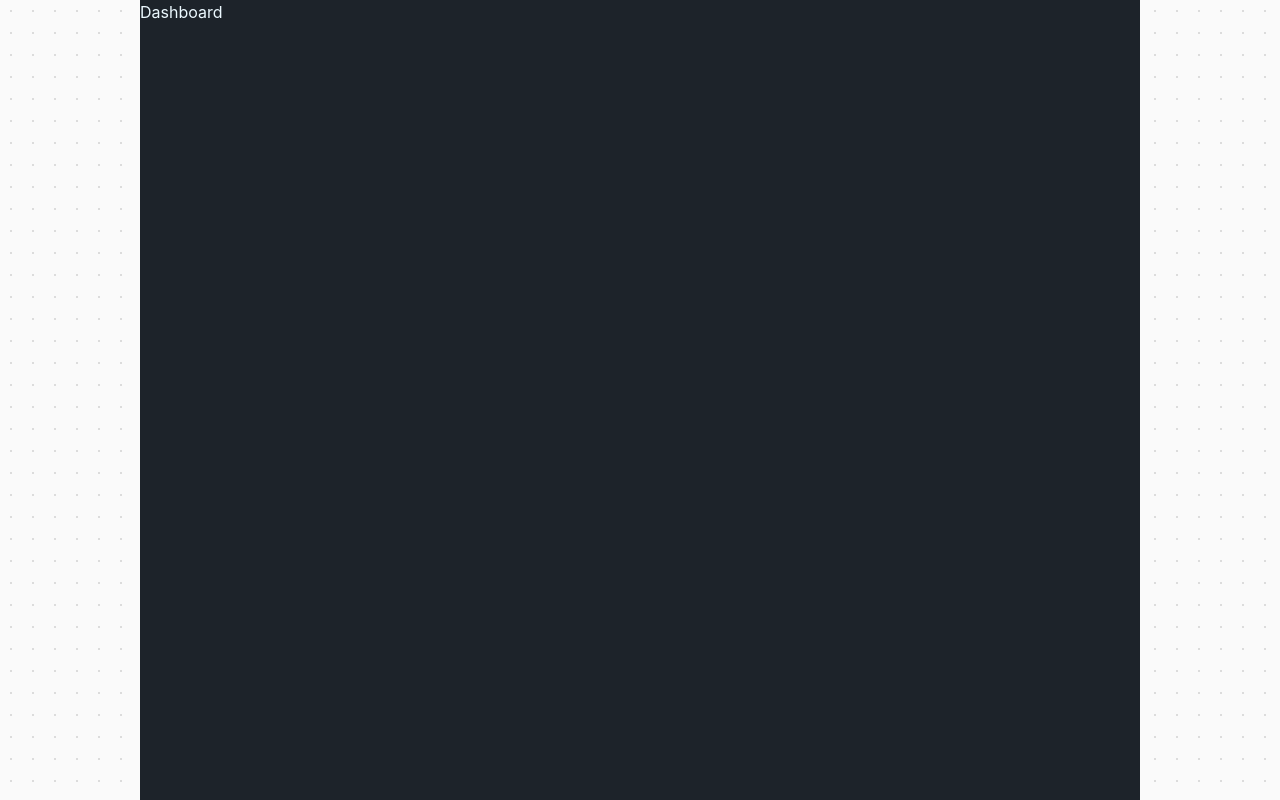
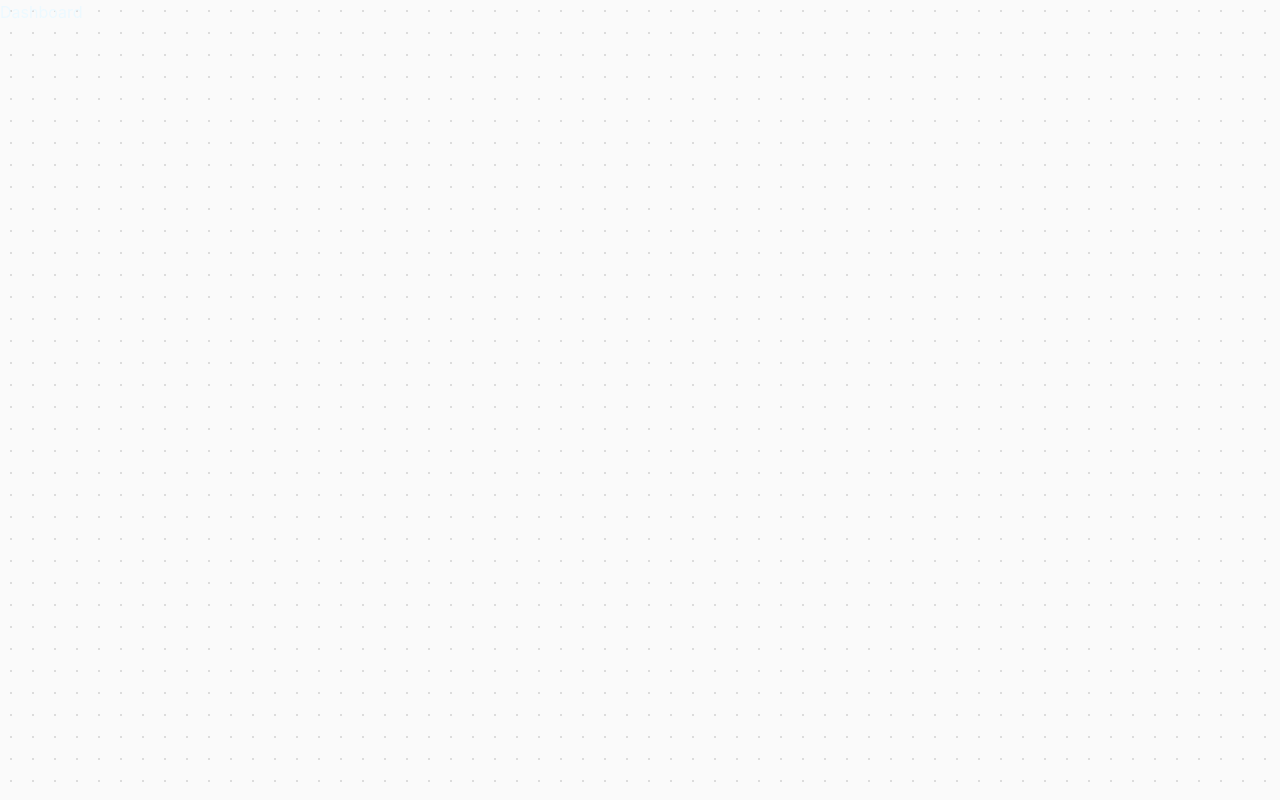
Before and after one commit to chadgarc/Stockyfi-Frontend, a React (Vite) app: page / in a window 1280 px wide. Built offline with nearby package versions, Linux system fonts and the light colour scheme.

Commit message:
Deleted classe for app

```diff
--- a/src/App.tsx
+++ b/src/App.tsx
@@ -12,7 +12,7 @@ function App() {
 
   return (
     <div className="dottedBackground w-full h-svh">
-      <div  className="min-h-svh bg-base-100 text-base-content w-full md:w-[1000px] lg:mx-auto">
+      <div  className="">
         <HashRouter>
           <Routes>
             <Route path='/' element={<Dashboard />} />
```
